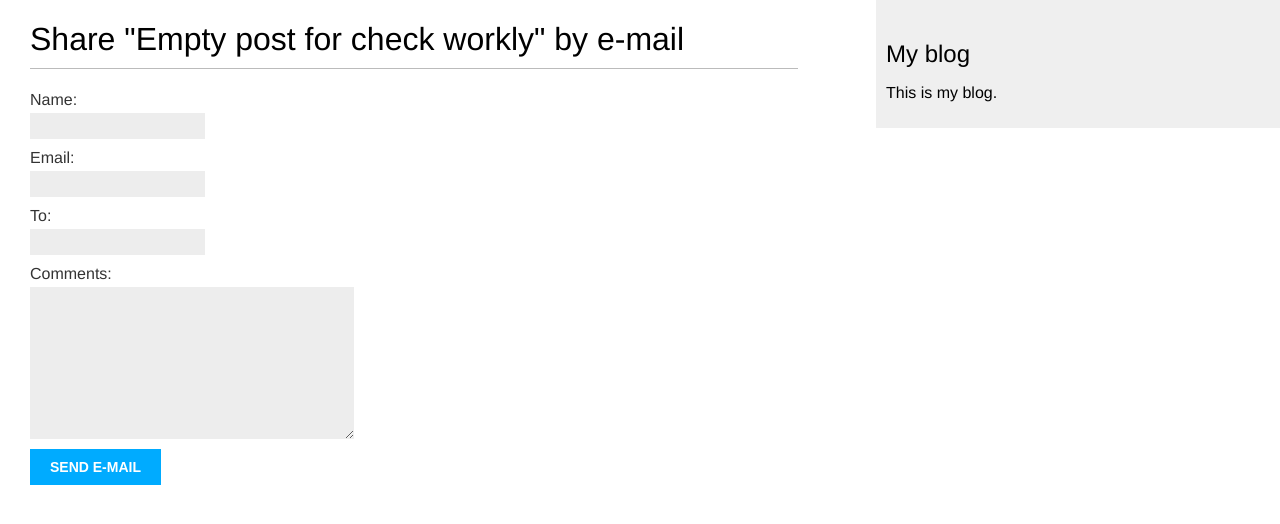
After one commit to S0l3k/blog, a Django app: page /blog/5/share/ in a window 1280 px wide. The commit adds this page. Shown: the top 524 px of the page. Run offline with Django 4.2, Linux system fonts and the light colour scheme; data comes from the database, SQL or seed files in the repository; both versions use the stored data as it was after the commit.

Commit message:
создал модель комментариев и отправка сообщений на почту(не работает)

```diff
--- a/mysite-root/blog/models.py
+++ b/mysite-root/blog/models.py
@@ -41,3 +41,20 @@ class Post(models.Model):
                                                  self.publish.month,
                                                  self.publish.day,
                                                  self.slug])
+
+
+class Comment(models.Model):
+    post = models.ForeignKey(Post, on_delete=models.CASCADE, related_name='comments')
+    name = models.CharField(max_length=80)
+    email = models.EmailField()
+    body = models.TextField()
+    created = models.DateTimeField(auto_now_add=True)
+    updated = models.DateTimeField(auto_now=True)
+    active = models.BooleanField(default=True)
+
+    class Meta:
+        ordering = ['created']
+        indexes = [models.Index(fields=['created'])]
+
+        def __str__(self):
+            return f"Comment by {self.name} on {self.post}"
--- a/mysite-root/blog/templates/blog/post/detail.html
+++ b/mysite-root/blog/templates/blog/post/detail.html
@@ -8,4 +8,7 @@
     Published {{ post.publish }} by {{ post.author }}
 </p>
 {{ post.body|linebreaks }}
+<p>
+    <a href="{% url 'blog:post_share' post.id %}">Share this post</a>
+</p>
 {% endblock %}
--- /dev/null
+++ b/mysite-root/blog/templates/blog/post/share.html
@@ -0,0 +1,19 @@
+{% extends "blog/base.html" %}
+
+{% block title %}Share a post{% endblock %}
+
+{% block content %}
+{% if sent %}
+<h1>E-mail successfully sent</h1>
+<p>
+    "{{ post.title }}" was successfully sent to {{ form.cleaned_date.to }}.
+</p>
+{% else %}
+<h1>Share "{{ post.title }}" by e-mail</h1>
+<form method="post">
+    {{ form.as_p }}
+    {% csrf_token %}
+    <input type="submit" value="Send e-mail">
+</form>
+{% endif %}
+{% endblock %}
--- a/mysite-root/blog/urls.py
+++ b/mysite-root/blog/urls.py
@@ -8,4 +8,5 @@ urlpatterns = [
     # path('', views.post_list, name='post_list'),
     path('', views.PostListView.as_view(), name='post_list'),
     path('<int:year>/<int:month>/<int:day>/<slug:post>', views.post_detail, name='post_detail'),
+    path('<int:post_id>/share/', views.post_share, name='post_share'),
 ]
--- a/mysite-root/blog/views.py
+++ b/mysite-root/blog/views.py
@@ -3,6 +3,7 @@ from .models import Post
 from django.core.paginator import Paginator, EmptyPage, PageNotAnInteger
 from django.views.generic import ListView
 from .forms import EmailPostForm
+from django.core.mail import send_mail
 
 
 def post_list(request):
@@ -43,6 +44,8 @@ def post_share(request, post_id):
     # Извлечение поста по id
     post = get_object_or_404(Post, id=post_id, status=Post.Status.PUBLISHED)
 
+    sent = False
+
     if request.method == 'POST':
         # Передача формы на обработку
         form = EmailPostForm(request.POST)
@@ -50,7 +53,14 @@ def post_share(request, post_id):
         if form.is_valid():
             # Извлечение данных из формы и отправка письма
             cd = form.cleaned_data
+            post_url = request.build_absolute_uri(post.get_absolute_url())
+            subject = f"{cd['name']}  recommends you read {post.title}"
+            message = (f"Read {post.title} at {post_url}\n\n"
+                       f"{cd['name']}\'s comments: {cd['comments']}")
+            send_mail(subject, message, 'vadik.nowiko2013@gmail.com', [cd['to']])
+            sent = True
     else:
         form = EmailPostForm()
     return render(request, 'blog/post/share.html', {'post': post,
-                                                    'form': form})
+                                                    'form': form,
+                                                    'sent': sent})
```
Also changed, not shown: mysite-root/mysite/settings.py (+15 -0 lines), mysite-root/db.sqlite3.
